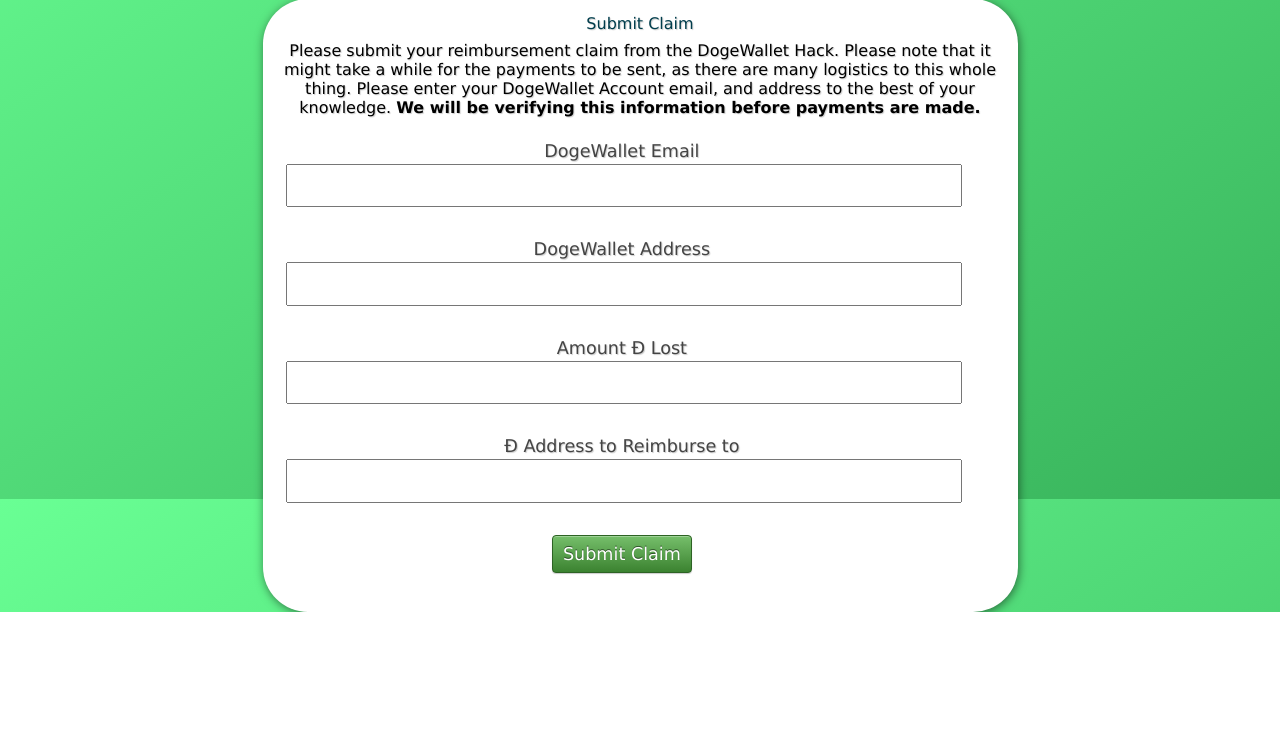
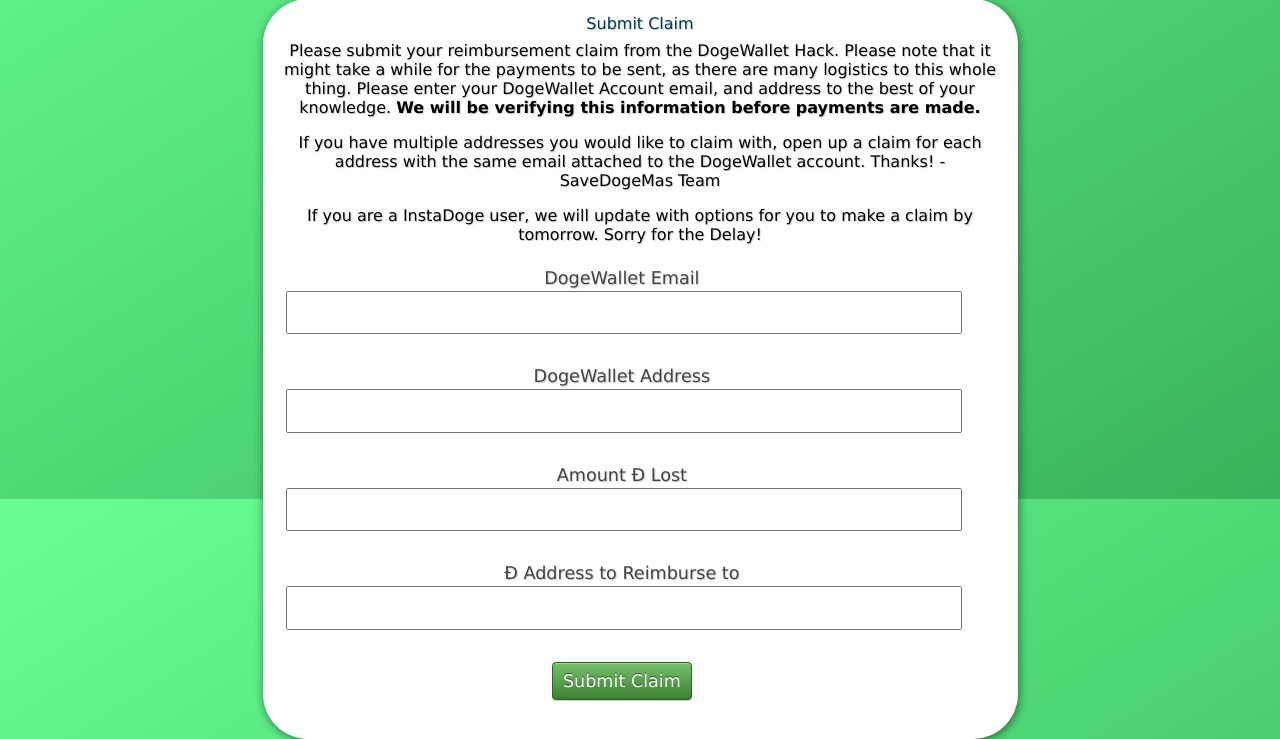
Before and after one commit to jharrell/savedogemas, a CakePHP app: the page made by www/app/View/Claims/add.ctp in a window 1280 px wide. Shown: the part 301-1040 px from the top of the page. Before the commit the page ends 913 px from the top, so only its background shows below. Run offline with PHP 8.4 and a stand-in for CakePHP, Linux system fonts and the light colour scheme; the template is opened without the code that fills it, so the values that code supplies are empty; form fields are guessed from the names that the template uses; some libraries are stand-ins or nearby versions; grey boxes are pictures that could not be loaded.

Commit message:
Launch Debug
Lots of things.

```diff
--- a/www/app/Config/core.php
+++ b/www/app/Config/core.php
@@ -31,7 +31,7 @@
  * In production mode, flash messages redirect after a time interval.
  * In development mode, you need to click the flash message to continue.
  */
-	Configure::write('debug', 0);
+	Configure::write('debug', 1);
 
 /**
  * Configure the Error handler used to handle errors for your application. By default
--- a/www/app/Controller/ClaimsController.php
+++ b/www/app/Controller/ClaimsController.php
@@ -55,7 +55,7 @@ class ClaimsController extends AppController {
 			    ->send("Thank you for signing up for the SaveDogemas program. For us to help you out, you need to first verify your email address by visiting the following URL: ".Router::url('/', true)."claims/view/".$this->Claim->id."/".$hash."  Once you have verified your email address, you may access your claim's status at any time by going to the above URL again.\r\n \r\nThanks!\r\nThe SaveDogemas Team");
 
                 $this->Session->setFlash(__('Your claim has been added. Please check your email for the verification email. Make sure to check your spam folder.'));
-                return $this->redirect(Router::url('/', true));
+                return $this->redirect(Router::url('/Claims/add', true));
 
             }
             $this->Session->setFlash(__('Unable to add your claim.'));
--- a/www/app/View/Claims/add.ctp
+++ b/www/app/View/Claims/add.ctp
@@ -1,5 +1,9 @@
 <h1>Submit Claim</h1>
-<p>Please submit your reimbursement claim from the DogeWallet Hack. Please note that it might take a while for the payments to be sent, as there are many logistics to this whole thing. Please enter your DogeWallet Account email, and address to the best of your knowledge. <b>We will be verifying this information before payments are made.</b>
+<p>Please submit your reimbursement claim from the DogeWallet Hack. Please note that it might take a while for the payments to be sent, as there are many logistics to this whole thing. Please enter your DogeWallet Account email, and address to the best of your knowledge. <b>We will be verifying this information before payments are made.</b></p>
+
+<p> If you have multiple addresses you would like to claim with, open up a claim for each address with the same email attached to the DogeWallet account. Thanks! - SaveDogeMas Team </p>
+
+<p>If you are a InstaDoge user, we will update with options for you to make a claim by tomorrow. Sorry for the Delay!</p>
 <?php
 
 echo $this->Form->create('Claim');
--- a/www/app/View/Layouts/default.ctp
+++ b/www/app/View/Layouts/default.ctp
@@ -152,7 +152,9 @@ margin: 0 auto;
 <body>
 <a href="http://savedogemas.com/"><img class="logo" src="http://savedogemas.com/logo.png"></a>
 <div class="container">
+<!--nocache-->
    		<?php echo $this->Session->flash(); ?>
+<!--/nocache-->
 
 			<?php echo $this->fetch('content'); ?>
 </div>
--- a/www/app/View/Pages/home.ctp
+++ b/www/app/View/Pages/home.ctp
@@ -11,12 +11,12 @@ $userAgent = 'SaveDogemas' ;
 	$kl = number_format($kl, 0, '.', '');
 
 	$totalreceived = floor(preg_replace('/\D/', '', $kl));
-$progressbarwidth= ( $totalreceived / 30000000 ) * 100;
+$progressbarwidth= ( $totalreceived / 15000000 ) * 100;
 ?>
 
 
 	<h1 class="heading"> It's the year of the Doge. </h1>
-	<p class="description">On Christmas Day, the spirit of Dogemas was damaged when hackers infiltrated Dogewallet and 					Instadoge, <b>stealing over Ɖ30,000,000 </b> from thousands of friendly shibes. The dogecoin community is coming together to reimburse as much of their losses as possible. <b>Thanks to your help, we have already<span class="raised"> raised Ð<?php echo 	number_format(preg_replace('/\D/', '', $totalreceived)); //THIS LINE WHEREVER YOU WANT THE NUMBER ?></span> for the cause.</b></p>
+	<p class="description">On Christmas Day, the spirit of Dogemas was damaged when hackers infiltrated Dogewallet and 					Instadoge, <b>stealing over Ɖ30,000,000 </b> from thousands of friendly shibes. The dogecoin community is coming together to reimburse as much of their losses as possible. <b>Thanks to your help, we have already<span class="raised"> raised Ð<?php echo 	number_format(preg_replace('/\D/', '', $totalreceived)); //THIS LINE WHEREVER YOU WANT THE NUMBER ?></span> for the cause.</b> We are looking to raise at least Ɖ15,000,000.</p>
 	<?php echo $this->Html->link("Submit A Claim", array('controller' => 'Claims','action'=> 'add'), array( 'class' => 'button')) ?>
     <div class="progressbar">
         <div class="progressbar-inner" style="width: <?php echo $progressbarwidth; ?>%"></div>
```
Also changed, not shown: www/logo.png (added).
